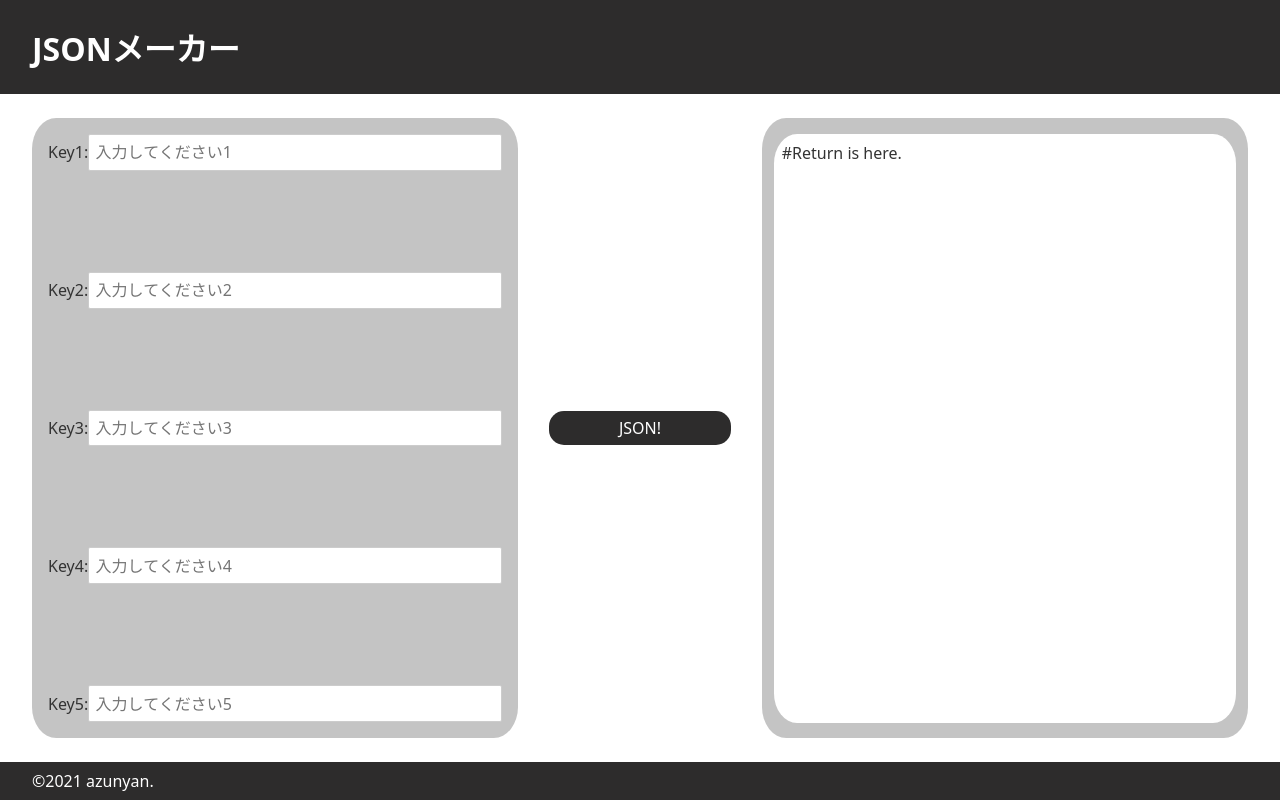
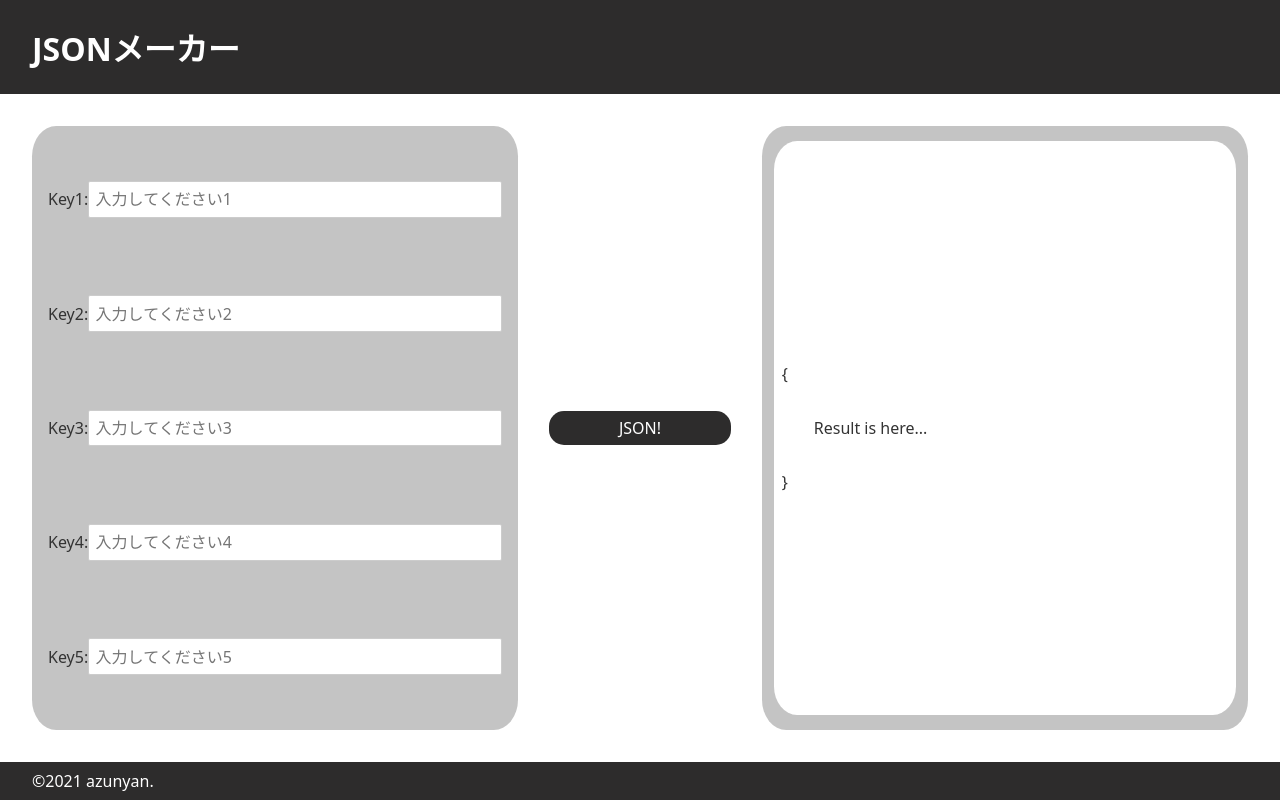
Before and after one commit to azufb/JSONMaker, a Svelte app: page / in a window 1280 px wide. Built offline with nearby package versions, Linux system fonts and the light colour scheme.

Commit message:
JSON変換機能作成・結果表示

```diff
--- a/src/FormAndReturn.svelte
+++ b/src/FormAndReturn.svelte
@@ -1,9 +1,32 @@
 <script>
   // 入力された内容を配列に格納。
+  let data = [];
+  let jsonData;
+  let jsonData2 = 'Result is here...';
 
-  // JSON形式に変換。
+  function addArray() {
+    data = [
+      ...data,
+      {
+        key1: data.value1,
+        key2: data.value2,
+        key3: data.value3,
+        key4: data.value4,
+        key5: data.value5,
+      },
+    ];
 
-  // JSON表示。
+    // JSON形式に変換。
+    jsonData = JSON.stringify(data);
+
+    let regexp = /,/gim;
+    let regexp2 = /\[{/gim;
+    let regexp3 = /}]/gim;
+    jsonData2 = jsonData.replace(regexp, ',\n');
+    jsonData2 = jsonData2.replace(regexp2, '');
+    jsonData2 = jsonData2.replace(regexp3, '');
+    console.log(jsonData2);
+  }
 </script>
 
 <div class="contentAll">
@@ -12,37 +35,59 @@
       <div class="inputProperty">
         <!-- svelte-ignore a11y-label-has-associated-control -->
         <label>Key1:</label>
-        <input type="text" placeholder="入力してください1" />
+        <input
+          type="text"
+          bind:value={data.value1}
+          placeholder="入力してください1"
+        />
       </div>
       <div class="inputProperty">
         <!-- svelte-ignore a11y-label-has-associated-control -->
         <label>Key2:</label>
-        <input type="text" placeholder="入力してください2" />
+        <input
+          type="text"
+          bind:value={data.value2}
+          placeholder="入力してください2"
+        />
       </div>
       <div class="inputProperty">
         <!-- svelte-ignore a11y-label-has-associated-control -->
         <label>Key3:</label>
-        <input type="text" placeholder="入力してください3" />
+        <input
+          type="text"
+          bind:value={data.value3}
+          placeholder="入力してください3"
+        />
       </div>
       <div class="inputProperty">
         <!-- svelte-ignore a11y-label-has-associated-control -->
         <label>Key4:</label>
-        <input type="text" placeholder="入力してください4" />
+        <input
+          type="text"
+          bind:value={data.value4}
+          placeholder="入力してください4"
+        />
       </div>
       <div class="inputProperty">
         <!-- svelte-ignore a11y-label-has-associated-control -->
         <label>Key5:</label>
-        <input type="text" placeholder="入力してください5" />
+        <input
+          type="text"
+          bind:value={data.value5}
+          placeholder="入力してください5"
+        />
       </div>
     </div>
 
     <div class="toJSONBtn">
-      <button>JSON!</button>
+      <button on:click={addArray}>JSON!</button>
     </div>
 
     <div class="form to">
       <div>
-        <p>#Return is here.</p>
+        <p>&#123;</p>
+        <p class="jsonAppear">{jsonData2}</p>
+        <p>&#125;</p>
       </div>
     </div>
   </div>
@@ -53,7 +98,7 @@
     display: flex;
     flex-direction: column;
     height: 100vh;
-    padding: 1.5rem 2rem;
+    padding: 2rem;
   }
 
   .content {
@@ -73,7 +118,7 @@
     width: 40%;
     display: flex;
     flex-direction: column;
-    justify-content: space-between;
+    justify-content: space-around;
   }
 
   .inputProperty {
@@ -121,10 +166,21 @@
     width: 95%;
     height: 95%;
     border-radius: 5%;
+    display: flex;
+    flex-direction: column;
+    justify-content: center;
   }
 
   .to div p {
-    margin: 0;
     padding: 0.5rem;
   }
+
+  .to div p:not(.jsonAppear) {
+    margin: 0;
+  }
+
+  .jsonAppear {
+    white-space: pre-wrap;
+    margin-left: 2em;
+  }
 </style>
```
